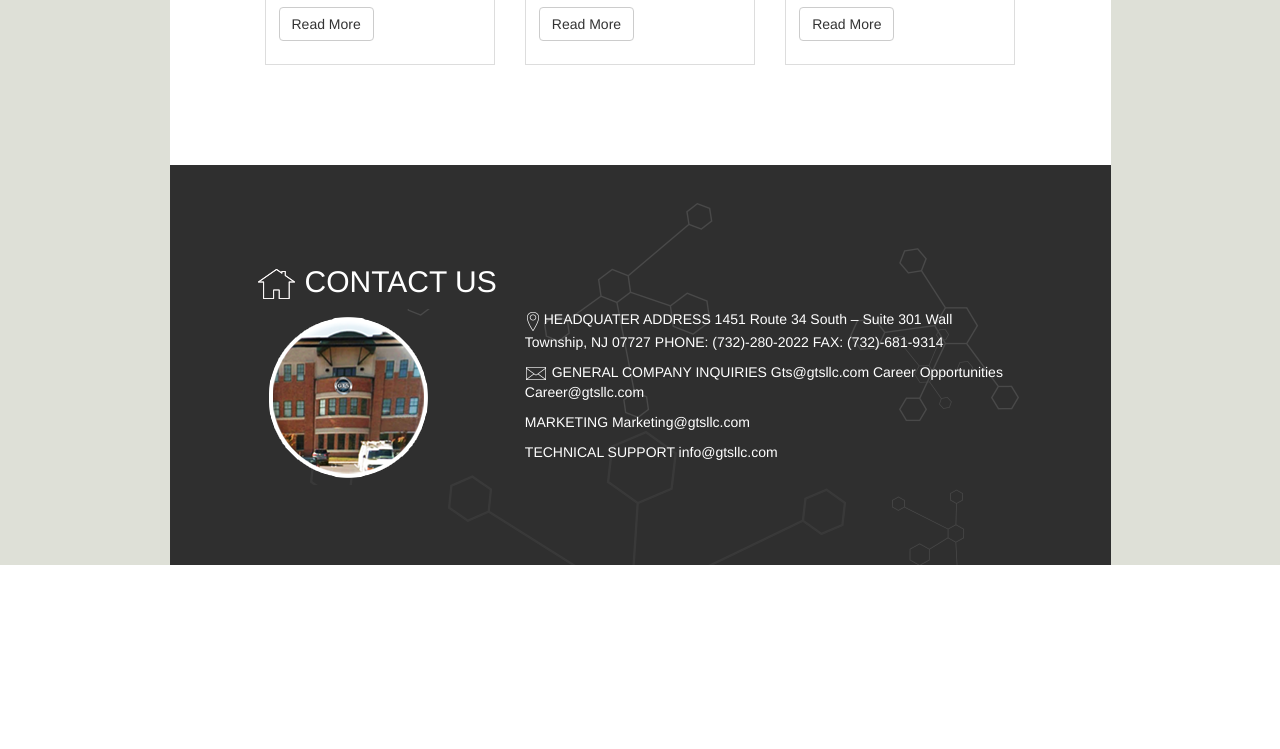
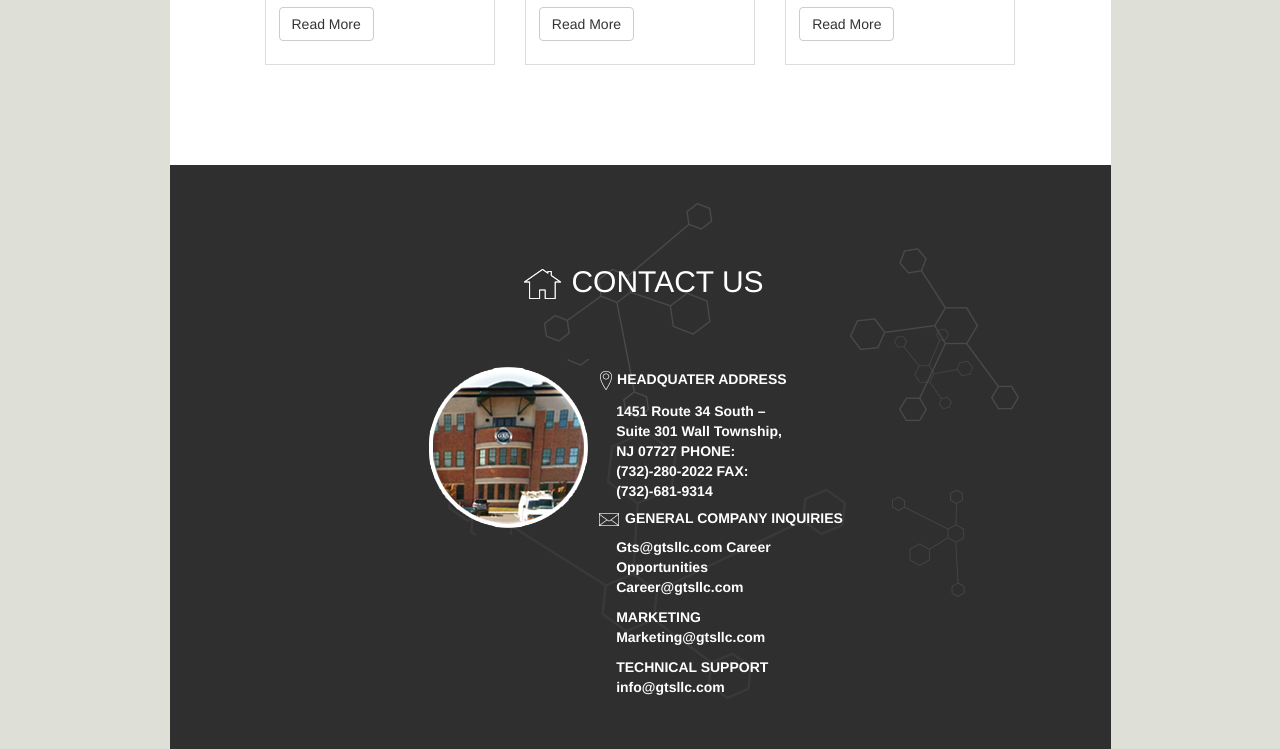
Before and after one commit to kenyaguzmanp/GtsDemo, a website: page public_html/index.html in a window 1280 px wide. Shown: the part 2489-3238 px from the top of the page. Before the commit the page ends 3054 px from the top, so only its background shows below. Drawn offline with Linux system fonts and the light colour scheme; a web font is replaced by a local one.

Commit message:
modified the style, the padding, the h5's of the contact section

```diff
--- a/public_html/index.html
+++ b/public_html/index.html
@@ -318,13 +318,20 @@
                 <div class="row">
                     <div class="contact-us container-fluid">
                         <h2> <span><img class="img-log"  src="contact-us-icon.png" alt="contact-us-icon"></span>Contact Us</h2>
+                        <div class="contact-cont">
                             <div class="col-md-4">
+                                <div class="contact-img">
                                     <img src="contact-us-location-img.png" alt="contact-us-location-img">
                                 </div>
+                            </div>
+
                             <div class="col-md-8">
+                                <div class="contact-content">
 
-                            <p><span><img src="contact-us-location-icon.png" alt="contact-us-location-icon"></span>
+                                    <h5><span><img src="contact-us-location-icon.png" alt="contact-us-location-icon"></span>
                                         HEADQUATER ADDRESS
+                                    </h5>
+                                    <p>
                                         1451 Route 34
                                         South – Suite 301
                                         Wall Township, NJ 07727
@@ -332,8 +339,10 @@
                                         FAX:
                                         (732)-681-9314
                                     </p>
-                            <p><span><img src="contact-us-email-icon.png" alt="contact-us-email-icon"></span>
+                                    <h5><span><img src="contact-us-email-icon.png" alt="contact-us-email-icon"></span>
                                         GENERAL COMPANY INQUIRIES
+                                    </h5>
+                                    <p>
                                         Gts@gtsllc.com
                                         Career Opportunities
                                         Career@gtsllc.com
@@ -351,6 +360,9 @@
                                 </div>
                             </div>
                         </div>
+
+                    </div>
+                </div>
                 <!-- End Section 5 -->
                 <!-- //////////////////////// End of Section 5/////////////////////////-->
 
--- a/public_html/style.css
+++ b/public_html/style.css
@@ -185,3 +185,31 @@ h2{
     margin-top: 0px;
     margin-bottom: 40px;
 }
+
+.contact-cont{
+    padding: 100px;
+    height: 360px;
+    padding-right: 100px;
+    padding-top: 50px;
+    margin-left: 60px;
+}
+
+.contact-content{
+    width: 200px;
+    height: 300px;
+    font-weight: bold;
+}
+
+.contact-us h2{
+    text-align: center;
+}
+
+.contact-content p{
+    margin-left: 18px;
+}
+
+.contact-content h5{
+    width: 300px;
+    font-weight: bold;
+
+}
```
Lines whose indentation alone changed are shown as unchanged.
